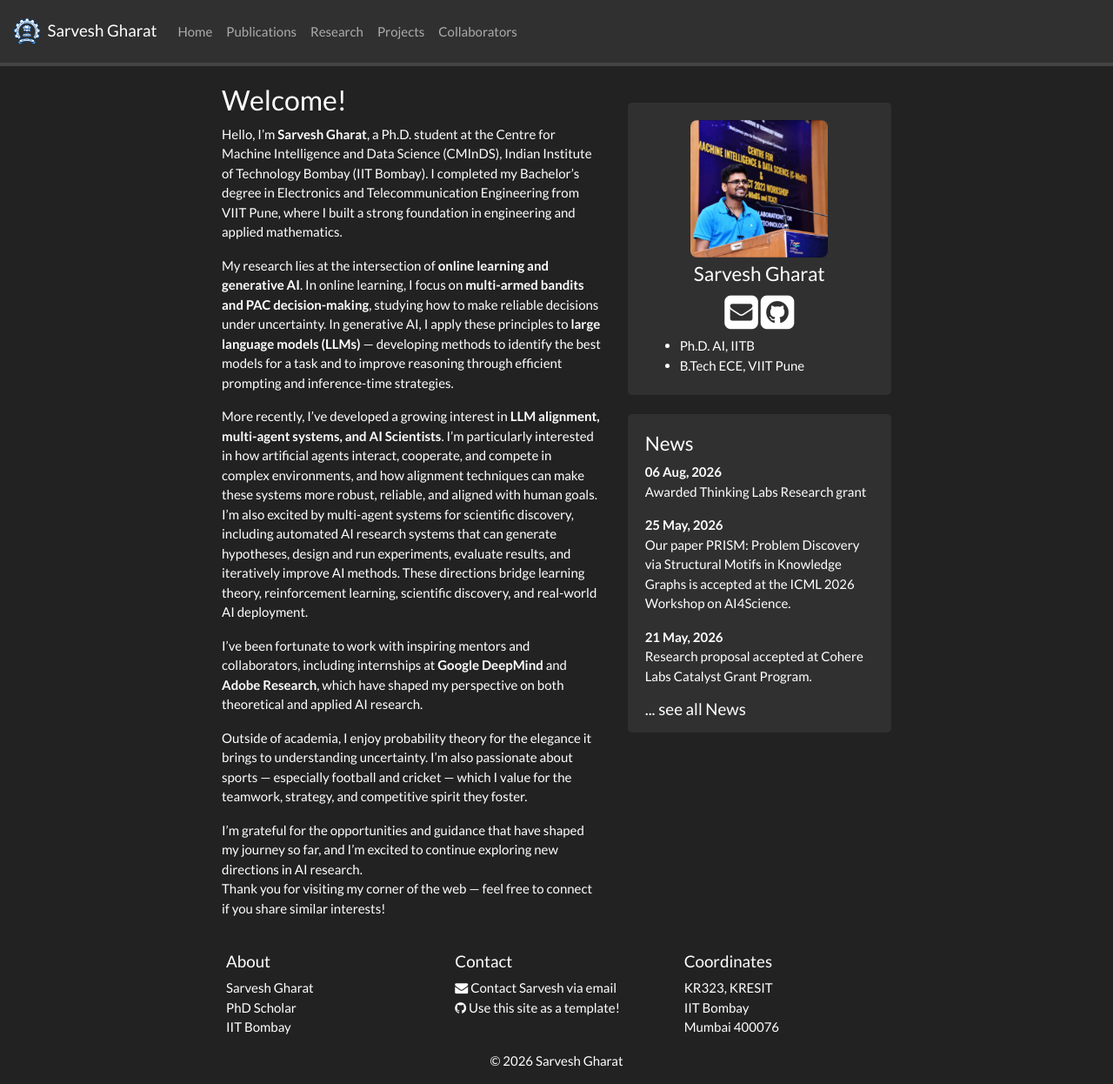
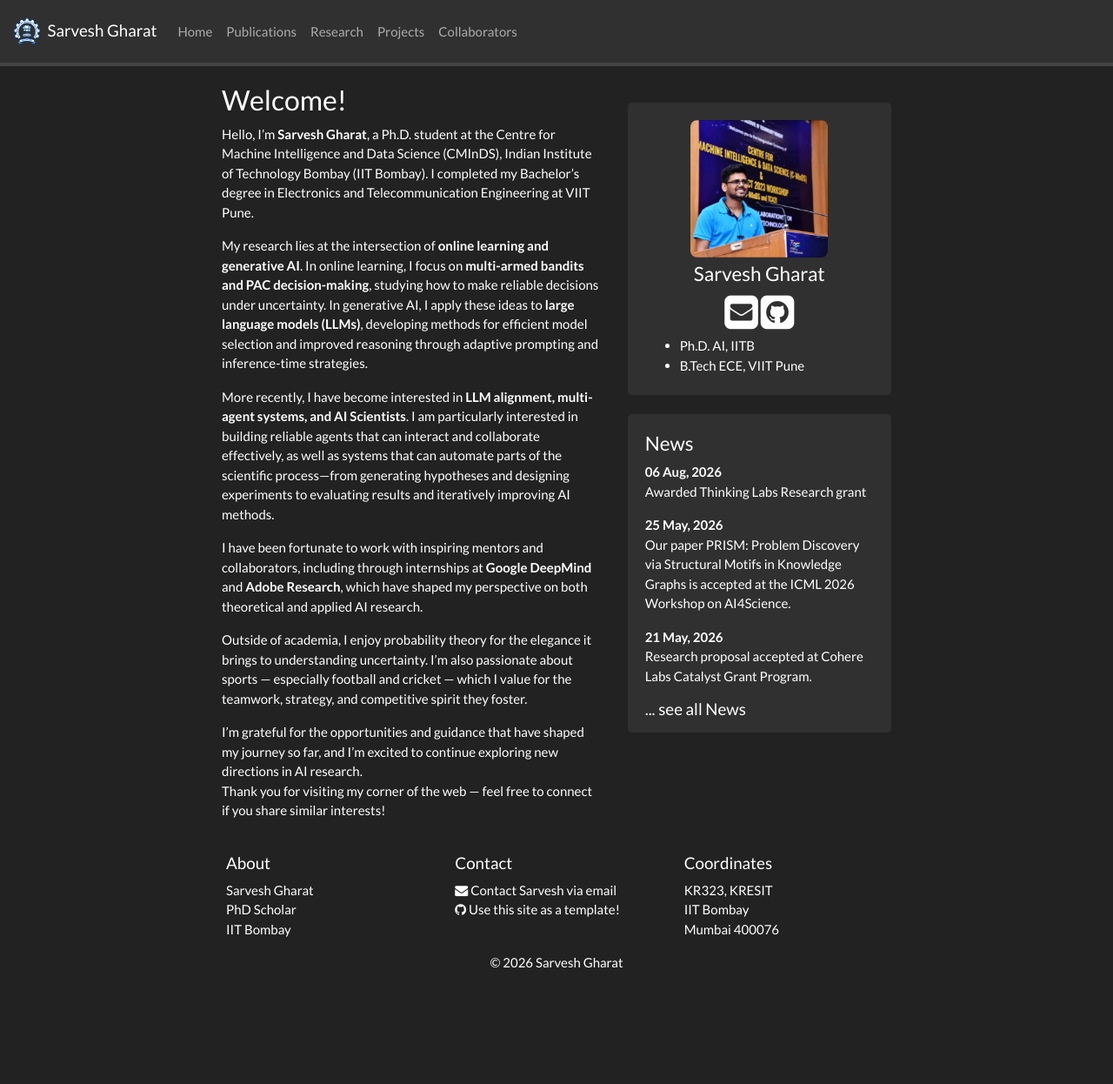
Before and after one commit to SarveshVGharat/SarveshVGharat.github.io, a Jekyll site: the page built from _pages/home.md, in a window 1280 px wide and 1246 px high. Shown: the whole window at 87% size. Built offline with Jekyll 4.4.1, drawn with Linux system fonts in a browser that asks for light colours; nearby versions of some CDN libraries; a style sheet for code colours, icons or effects is not loaded.

Commit message:
Update home.md

```diff
--- a/_pages/home.md
+++ b/_pages/home.md
@@ -7,13 +7,13 @@ permalink: /
 
 ### Welcome!
 
-Hello, I’m **Sarvesh Gharat**, a Ph.D. student at the Centre for Machine Intelligence and Data Science (CMInDS), Indian Institute of Technology Bombay (IIT Bombay). I completed my Bachelor’s degree in Electronics and Telecommunication Engineering from VIIT Pune, where I built a strong foundation in engineering and applied mathematics.
+Hello, I’m **Sarvesh Gharat**, a Ph.D. student at the Centre for Machine Intelligence and Data Science (CMInDS), Indian Institute of Technology Bombay (IIT Bombay). I completed my Bachelor’s degree in Electronics and Telecommunication Engineering at VIIT Pune.
 
-My research lies at the intersection of **online learning and generative AI**. In online learning, I focus on **multi-armed bandits and PAC decision-making**, studying how to make reliable decisions under uncertainty. In generative AI, I apply these principles to **large language models (LLMs)** — developing methods to identify the best models for a task and to improve reasoning through efficient prompting and inference-time strategies.
+My research lies at the intersection of **online learning and generative AI**. In online learning, I focus on **multi-armed bandits and PAC decision-making**, studying how to make reliable decisions under uncertainty. In generative AI, I apply these ideas to **large language models (LLMs)**, developing methods for efficient model selection and improved reasoning through adaptive prompting and inference-time strategies.
 
-More recently, I’ve developed a growing interest in **LLM alignment, multi-agent systems, and AI Scientists**. I’m particularly interested in how artificial agents interact, cooperate, and compete in complex environments, and how alignment techniques can make these systems more robust, reliable, and aligned with human goals. I’m also excited by multi-agent systems for scientific discovery, including automated AI research systems that can generate hypotheses, design and run experiments, evaluate results, and iteratively improve AI methods. These directions bridge learning theory, reinforcement learning, scientific discovery, and real-world AI deployment.
+More recently, I have become interested in **LLM alignment, multi-agent systems, and AI Scientists**. I am particularly interested in building reliable agents that can interact and collaborate effectively, as well as systems that can automate parts of the scientific process—from generating hypotheses and designing experiments to evaluating results and iteratively improving AI methods.
 
-I’ve been fortunate to work with inspiring mentors and collaborators, including internships at **Google DeepMind** and **Adobe Research**, which have shaped my perspective on both theoretical and applied AI research.
+I have been fortunate to work with inspiring mentors and collaborators, including through internships at **Google DeepMind** and **Adobe Research**, which have shaped my perspective on both theoretical and applied AI research.
 
 Outside of academia, I enjoy probability theory for the elegance it brings to understanding uncertainty. I’m also passionate about sports — especially football and cricket — which I value for the teamwork, strategy, and competitive spirit they foster.
 
```
